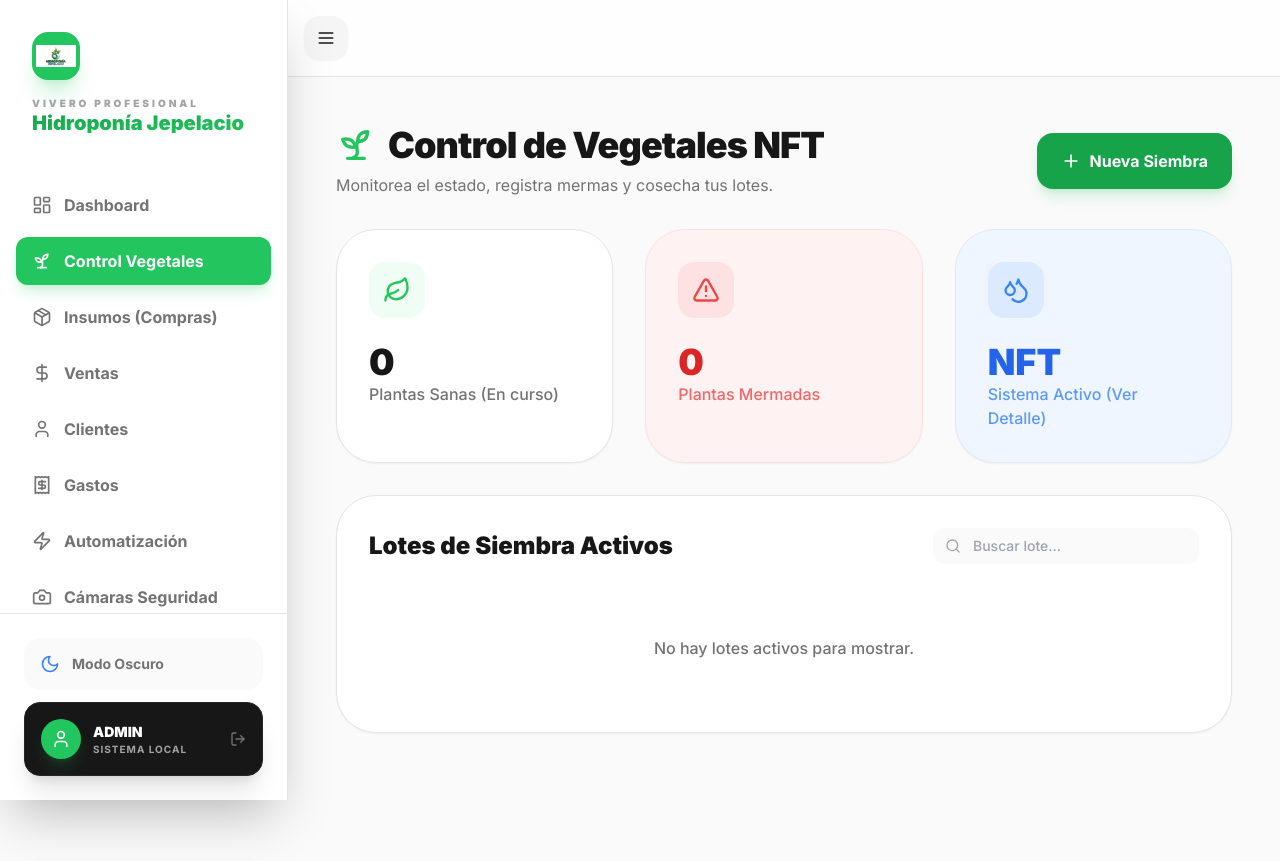
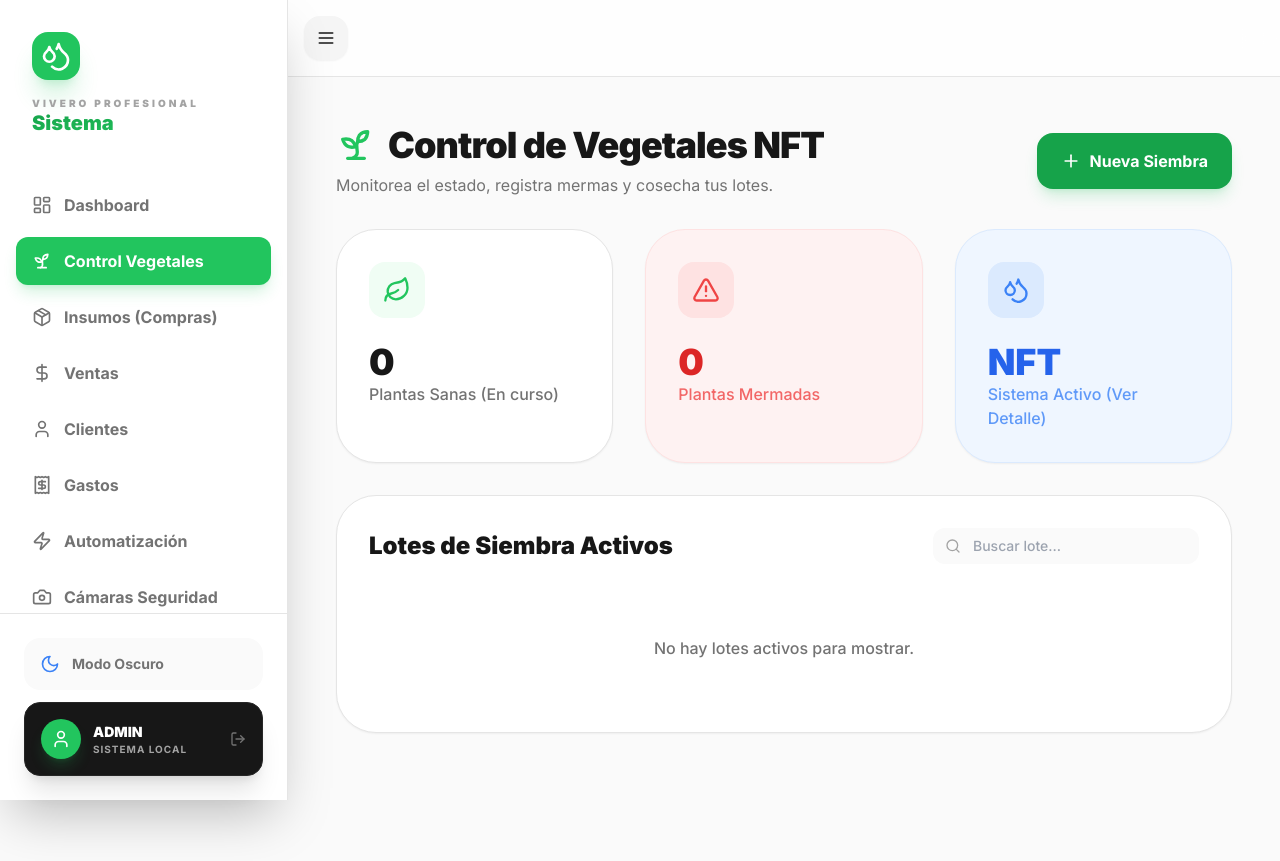
Before and after one commit to dmazasuxe-gif/Sistema-Hidroponico, a Next.js app: page /dashboard/lettuces in a window 1280 px wide. Built offline with nearby package versions, Linux system fonts and the light colour scheme.

Commit message:
fix: reset branding defaults and configure PWA manifest for home screen icon

```diff
--- a/src/app/layout.tsx
+++ b/src/app/layout.tsx
@@ -8,6 +8,13 @@ const inter = Inter({ subsets: ["latin"] });
 export const metadata: Metadata = {
   title: "Sistema Hidropónico",
   description: "Sistema avanzado de monitoreo y gestión para cultivos hidropónicos.",
+  manifest: "/manifest.webmanifest",
+  themeColor: "#22c55e",
+  appleWebApp: {
+    capable: true,
+    statusBarStyle: "default",
+    title: "Sistema Hidropónico",
+  },
 };
 
 export default function RootLayout({
--- a/src/app/login/page.tsx
+++ b/src/app/login/page.tsx
@@ -69,9 +69,9 @@ export default function LoginPage() {
                   className="w-full h-full object-contain filter drop-shadow-[0_0_100px_rgba(34,197,94,0.3)]"
                 />
               ) : (
-                <div className="flex flex-col items-center">
-                  {/* eslint-disable-next-line @next/next/no-img-element */}
-                  <img src="/logo-jepelacio.png" alt="Hidroponía Jepelacio" className="w-full h-full object-contain filter drop-shadow-[0_0_80px_rgba(34,197,94,0.4)]" />
+                <div className="flex flex-col items-center opacity-40">
+                  <Droplets className="w-20 h-20 text-primary-500 mb-4" />
+                  <p className="font-black text-lg tracking-[0.5em]">HIDROPONÍA</p>
                 </div>
               )}
            </motion.div>
--- a/src/components/Sidebar.tsx
+++ b/src/components/Sidebar.tsx
@@ -50,8 +50,8 @@ export function Sidebar({ isOpen, setIsOpen }: SidebarProps) {
   const pathname = usePathname();
   const [isDarkMode, setIsDarkMode] = useState(false);
 
-  const [businessName, setBusinessName] = useState('Hidroponía Jepelacio');
-  const [logo, setLogo] = useState<string | null>('/logo-jepelacio.png');
+  const [businessName, setBusinessName] = useState('');
+  const [logo, setLogo] = useState<string | null>(null);
 
   useEffect(() => {
     const savedTheme = localStorage.getItem('theme');
@@ -111,7 +111,7 @@ export function Sidebar({ isOpen, setIsOpen }: SidebarProps) {
           <div className="flex flex-col">
             <span className="text-[10px] font-black uppercase tracking-[0.3em] text-neutral-400 dark:text-neutral-500 mb-0.5">Vivero Profesional</span>
             <span className="text-xl font-black bg-clip-text text-transparent bg-gradient-to-br from-primary-600 to-green-500 dark:from-primary-400 dark:to-green-400 leading-none">
-              {businessName}
+              {businessName || 'Sistema'}
             </span>
           </div>
         </div>
```
Also changed, not shown: public/manifest.webmanifest (added).
